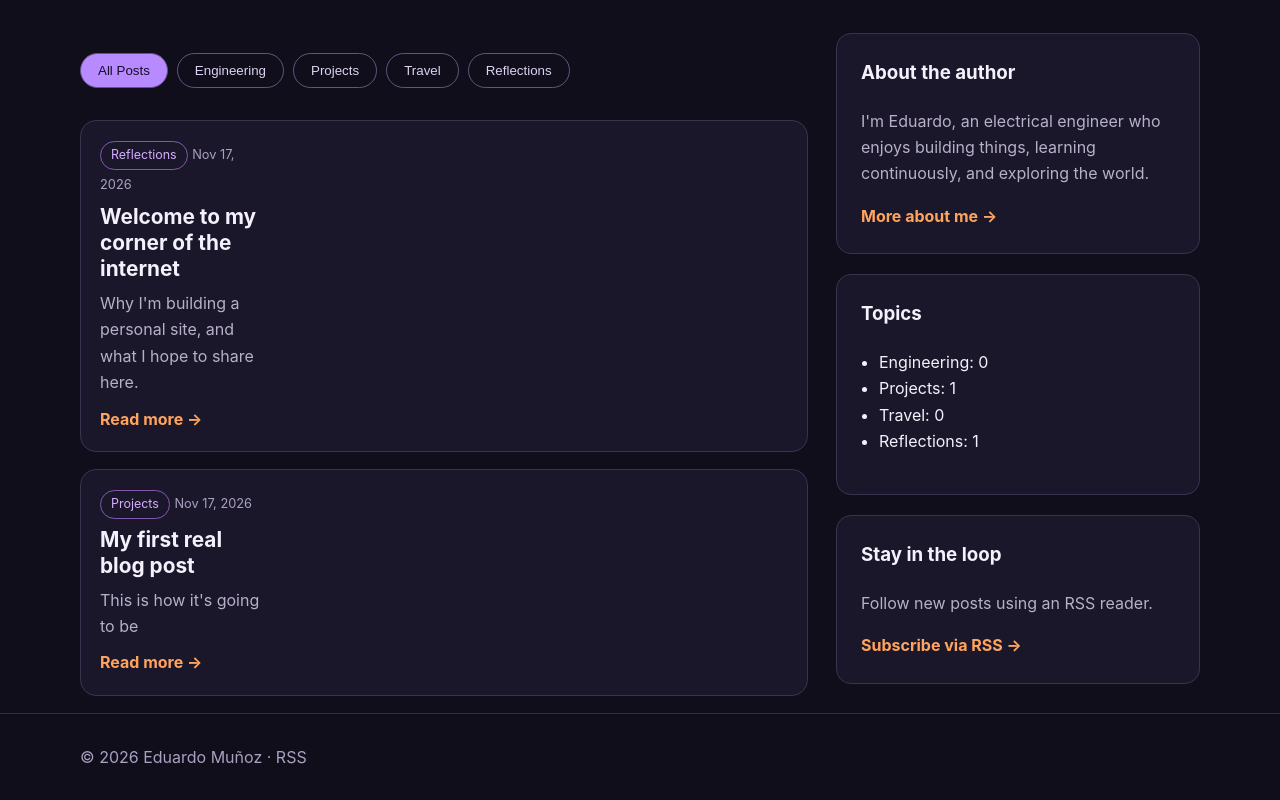
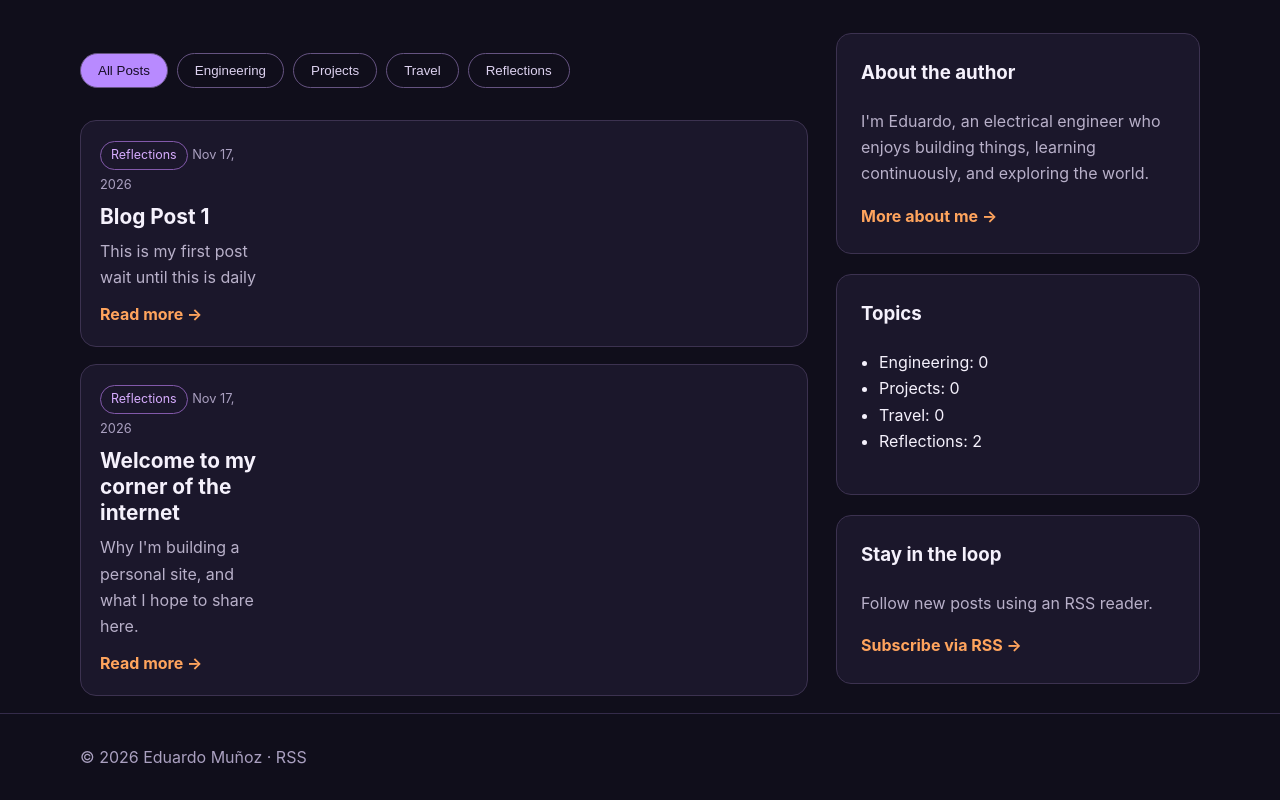
Before and after one commit to commonaera/commonaera.github.io, an Astro site in the folder eduardo-blog/: page /blog in a window 1280 px wide. Shown: the part 394-1194 px from the top of the page. Built offline with nearby package versions, Linux system fonts and the light colour scheme; Astro itself is replaced by a stand-in of ours.

Commit message:
Uploading blog1 fixed

```diff
--- a/eduardo-blog/src/content/blog/testing1.md
+++ b/eduardo-blog/src/content/blog/testing1.md
@@ -1,6 +1,6 @@
 ---
-title: "Welcome to my corner of the internet"
-description: "Why I'm building a personal site, and what I hope to share here."
+title: "Blog Post 1"
+description: "This is my first post wait until this is daily"
 date: 2026-11-17
 category: Reflections
 draft: false
--- a/eduardo-blog/src/content/blog/welcome.md
+++ b/eduardo-blog/src/content/blog/welcome.md
@@ -1,8 +1,8 @@
 ---
-title: "My first real blog post"
-description: "This is how it's going to be"
+title: "Welcome to my corner of the internet"
+description: "Why I'm building a personal site, and what I hope to share here."
 date: 2026-11-17
-category: Projects
+category: Reflections
 draft: false
 ---
 
```
Also changed, not shown: 1 other file.
